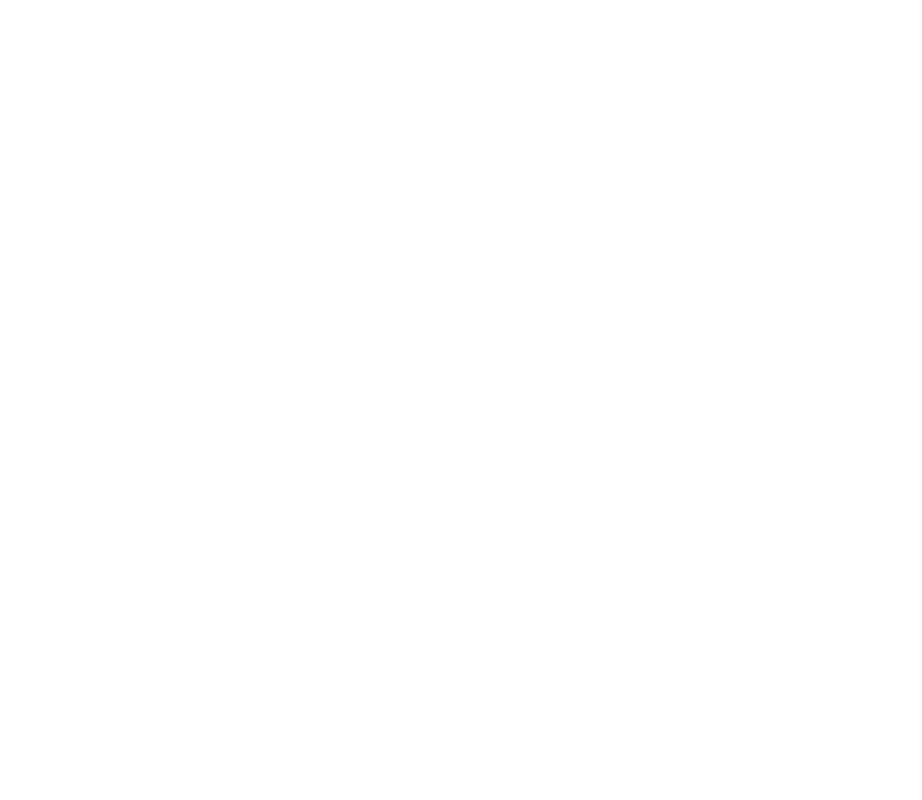
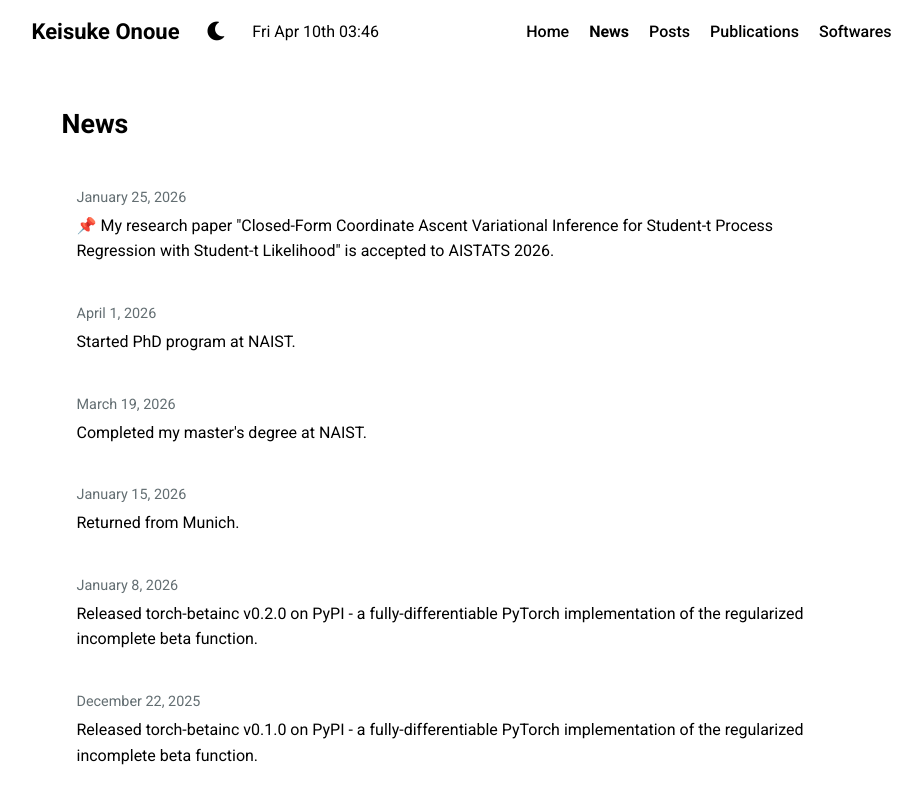
Before and after one commit to kotar588/kotar588.github.io, a SvelteKit app: page /news in a window 1280 px wide. Before the commit this address had no page. Shown: the top 800 px of the page, without its empty margins (171-1093 px from the left). Built offline with nearby package versions, Linux system fonts and the light colour scheme.

Commit message:
Add files via upload

```diff
--- /dev/null
+++ b/src/routes/news/+page.svelte
@@ -0,0 +1,65 @@
+<script lang="ts">
+    import newsData from "$content/news.json";
+
+    interface NewsItem {
+        date: string;
+        content: string;
+        pinned?: boolean;
+    }
+
+    const newsItems = newsData as NewsItem[];
+
+    // Find the most recent pinned item
+    const pinnedItems = newsItems.filter((item) => item.pinned);
+    const mostRecentPinned =
+        pinnedItems.length > 0
+            ? pinnedItems.sort(
+                  (a, b) =>
+                      new Date(b.date).getTime() - new Date(a.date).getTime(),
+              )[0]
+            : null;
+
+    // Sort non-pinned items by date
+    const unpinnedItems = newsItems
+        .filter((item) => !item.pinned || item !== mostRecentPinned)
+        .sort(
+            (a, b) => new Date(b.date).getTime() - new Date(a.date).getTime(),
+        );
+
+    // Combine: pinned first, then unpinned
+    const sortedNews = mostRecentPinned
+        ? [mostRecentPinned, ...unpinnedItems]
+        : unpinnedItems;
+
+    function formatDate(dateString: string) {
+        const date = new Date(dateString);
+        return date.toLocaleDateString("en-US", {
+            year: "numeric",
+            month: "long",
+            day: "numeric",
+        });
+    }
+</script>
+
+<svelte:head>
+    <title>News - Keisuke Onoue</title>
+</svelte:head>
+
+<section id="news-all">
+    <h2>News</h2>
+
+    <ul class="item-list">
+        {#each sortedNews as item}
+            <li>
+                <span class="item-date">{formatDate(item.date)}</span>
+                <span class="item-content"
+                    >{item.pinned ? "📌 " : ""}{item.content}</span
+                >
+            </li>
+        {/each}
+    </ul>
+
+    {#if sortedNews.length === 0}
+        <p>No news found.</p>
+    {/if}
+</section>
```
